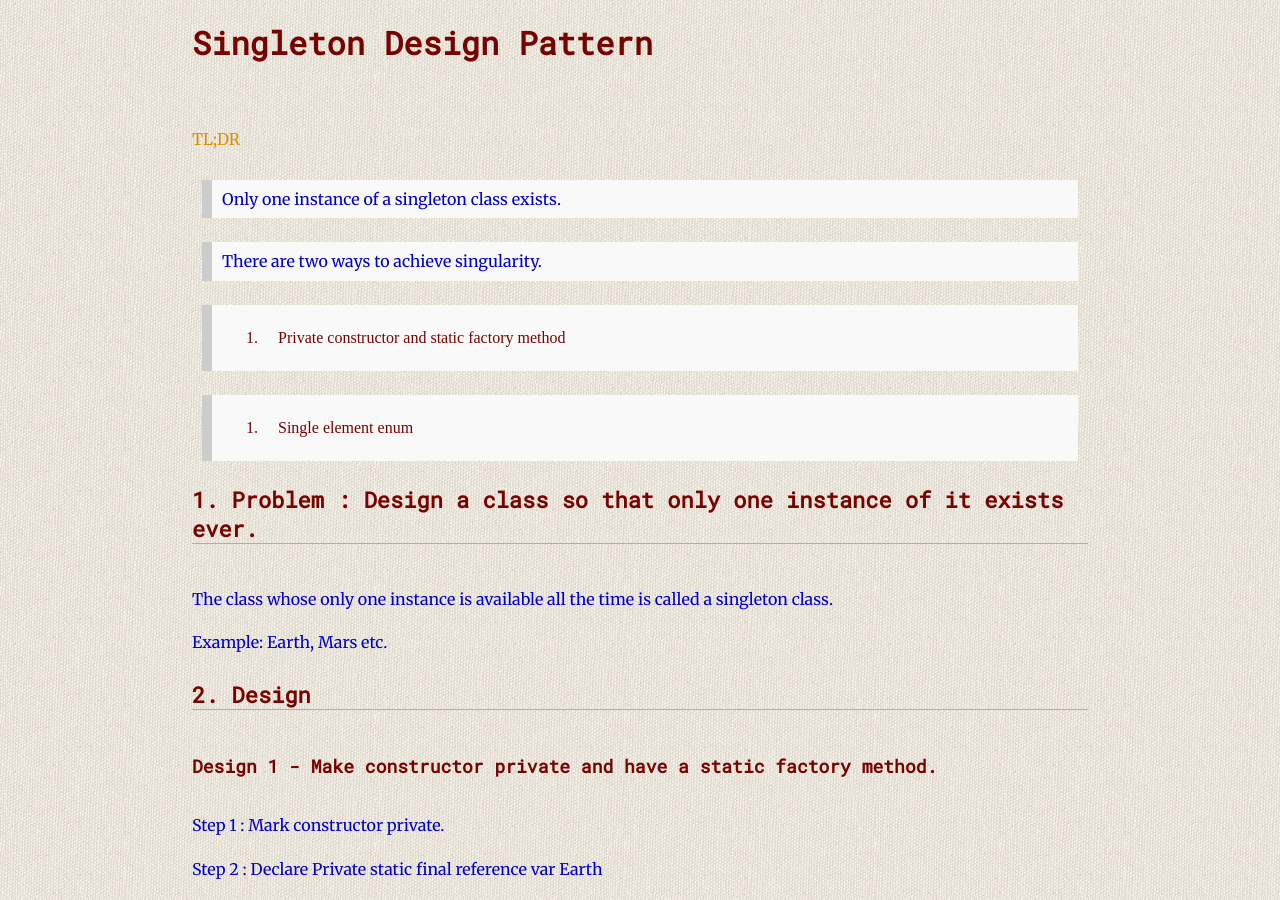
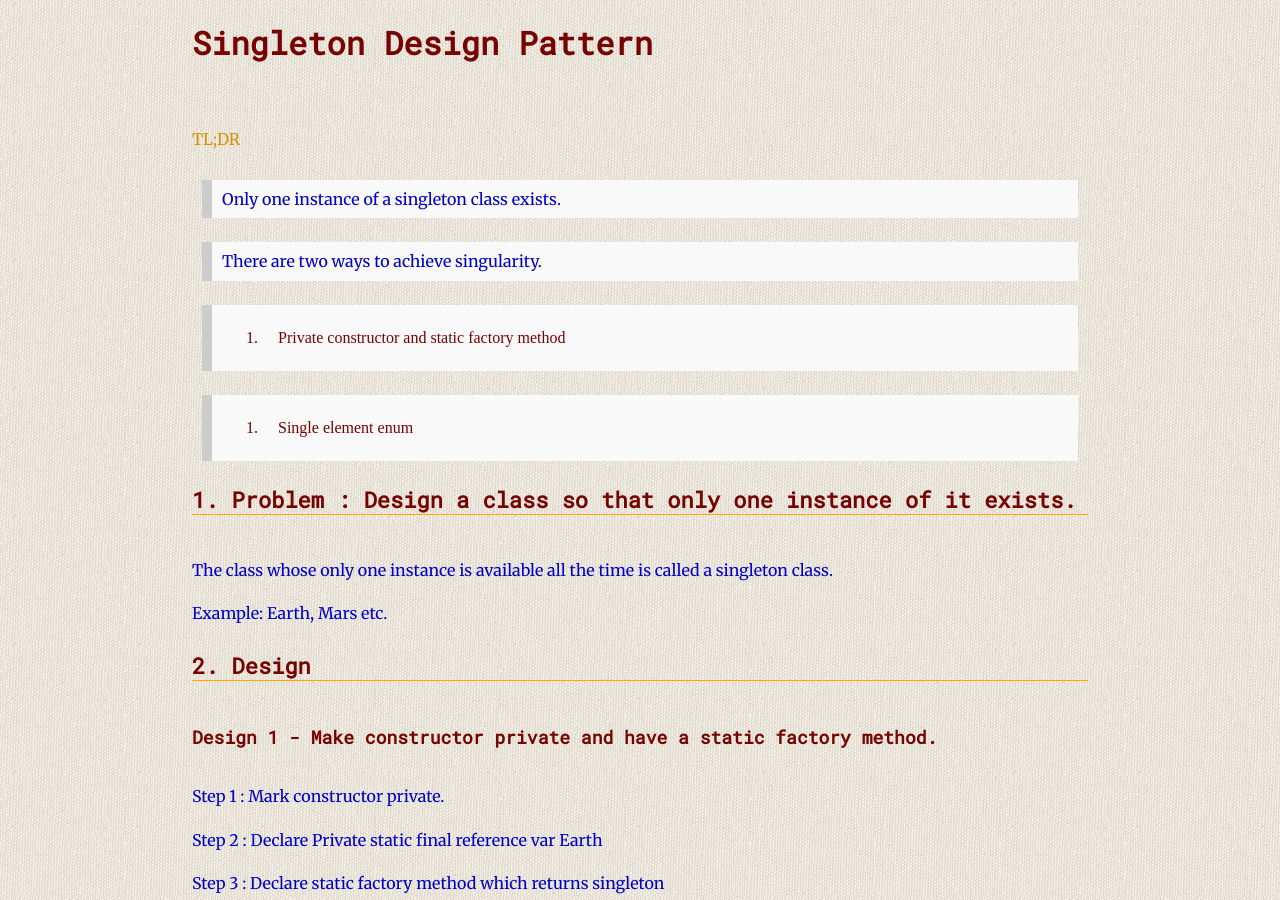
Before and after one commit to Jokestir/Jokestir.github.io, a Jekyll site: the page built from DesignPatterns/Singleton.md, in a window 1280 px wide and 900 px high. Built offline with Jekyll 4.4.1, drawn with Linux system fonts in a browser that asks for light colours.

Commit message:
remove ever

```diff
--- a/DesignPatterns/Singleton.md
+++ b/DesignPatterns/Singleton.md
@@ -15,7 +15,7 @@
 
 >  2. Single element enum
 
-### 1. Problem : Design a class so that only **one** instance of it exists ever.
+### 1. Problem : Design a class so that only **one** instance of it exists.
 
 The class whose only one instance is available all the time is called a singleton class.
 
```
